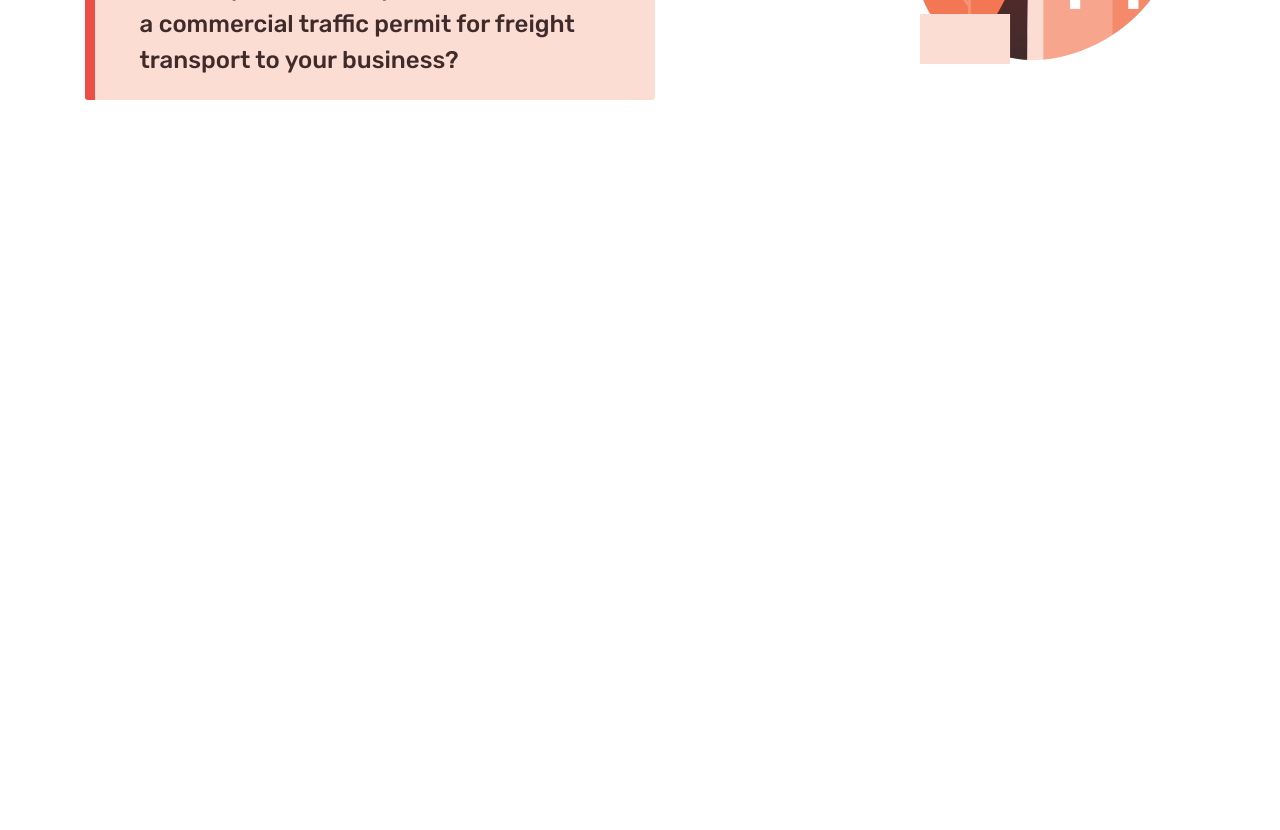
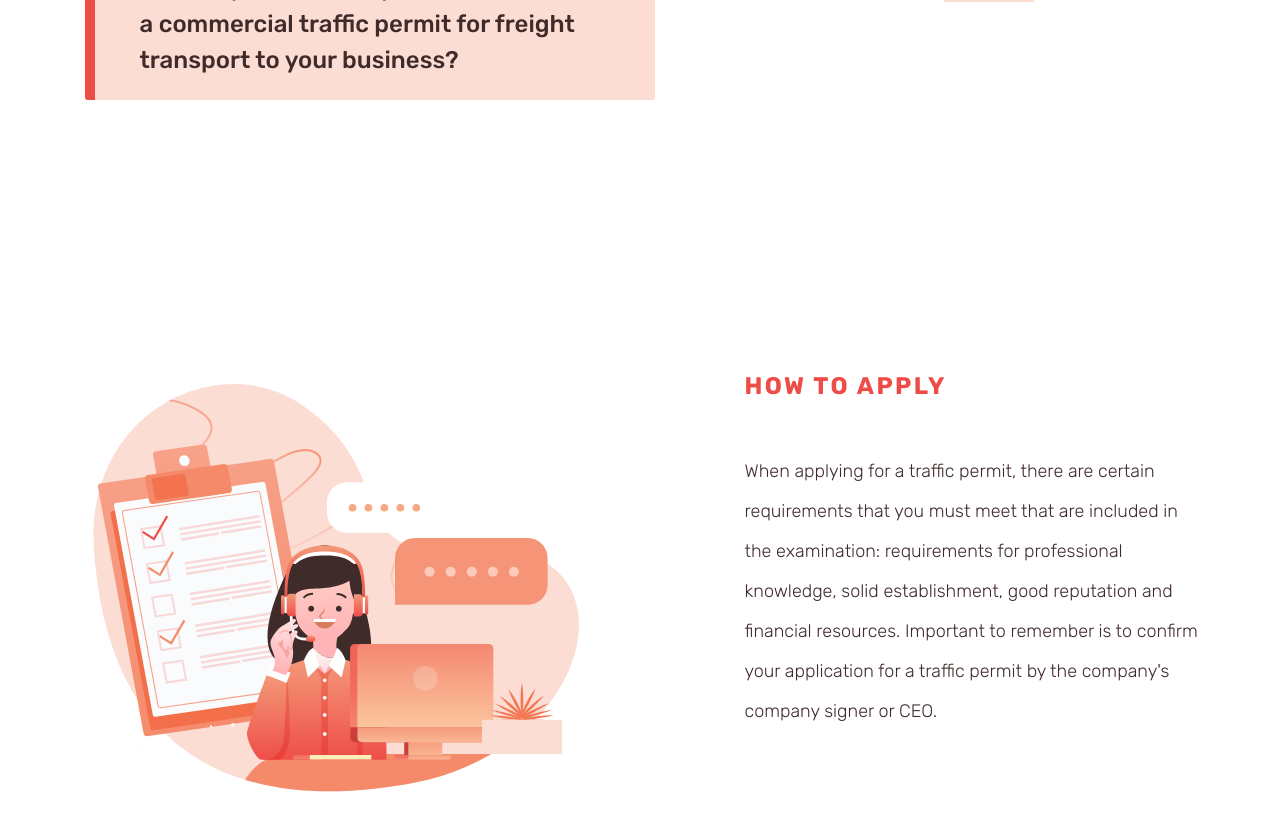
Before and after one commit to sasaBej/trafico-react, a React (Create React App) app: page / in a window 1280 px wide. Shown: the part 1740-2570 px from the top of the page. Before the commit the page ends 1864 px from the top, so only its background shows below. Built offline with nearby package versions, Linux system fonts and the light colour scheme.

Commit message:
add how to apply

```diff
--- a/src/App.js
+++ b/src/App.js
@@ -2,12 +2,14 @@ import React from 'react';
 
 import Header from "./components/Header";
 import About from './components/About';
+import Apply from './components/Apply';
 
 function App() {
   return (
    <div>
      <Header />
      <About />
+     <Apply />
    </div>
   );
 }
--- /dev/null
+++ b/src/components/Apply.jsx
@@ -0,0 +1,23 @@
+import React from 'react';
+
+import applyGirl from '../assets/img/girl_call.svg';
+
+function Apply() {
+    return (
+        <section className="apply">
+            <div className="container">
+                <div class="apply__container">
+                    <div class="apply__container-img">
+                        <img src={applyGirl} alt="Girl call image" />
+                    </div>
+                    <div class="apply__text">
+                        <h2  class="apply__text-title">how to apply</h2>
+                        <p class="apply__text-descr">When applying for a traffic permit, there are certain requirements that you must meet that are included in the examination: requirements for professional knowledge, solid establishment, good reputation and financial resources. Important to remember is to confirm your application for a traffic permit by the company's company signer or CEO.</p>
+                    </div>
+                </div>
+            </div>
+        </section>
+    )
+}
+
+export default Apply;
--- a/src/scss/components/_about.scss
+++ b/src/scss/components/_about.scss
@@ -28,7 +28,7 @@
         max-width: 470px;
     }
     &-sub {
-        width: 570px;
+        max-width: 570px;
         height: 160px;
         background-color: rgba(252, 221, 212, 1);
         border-radius: 3px;
@@ -52,4 +52,7 @@
             margin-left: -55px;
         }
     }
+    &-img {
+        transform: translate(24px, -62px);
+    }
 }
--- a/src/scss/components/_all.scss
+++ b/src/scss/components/_all.scss
@@ -1,2 +1,3 @@
 @import 'header';
 @import 'about';
+@import 'apply';
--- /dev/null
+++ b/src/scss/components/_apply.scss
@@ -0,0 +1,37 @@
+.apply {
+    &__container {
+        display: flex;
+        justify-content: space-between;
+        flex-wrap: wrap;
+        &-img {
+            display: inline-block;
+            padding-top: 139px;
+            transform: translateX(-81px);
+        }
+    }
+    &__text {
+        padding-top: 222px;
+        max-width: 462px;
+        transform: translateX(-25px);
+        &-title {
+            font-family: Rubik;
+            font-style: normal;
+            font-weight: 700;
+            font-size: 24px;
+            line-height: 40px;
+            letter-spacing: 0.1em;
+            text-transform: uppercase;
+            color: #EE4D47;
+        }
+        &-descr {
+            padding-top: 25px;
+            font-family: Rubik;
+            font-style: normal;
+            font-weight: 300;
+            font-size: 18px;
+            line-height: 40px;
+            color: #402B2B;
+        }
+    }
+
+}
```
